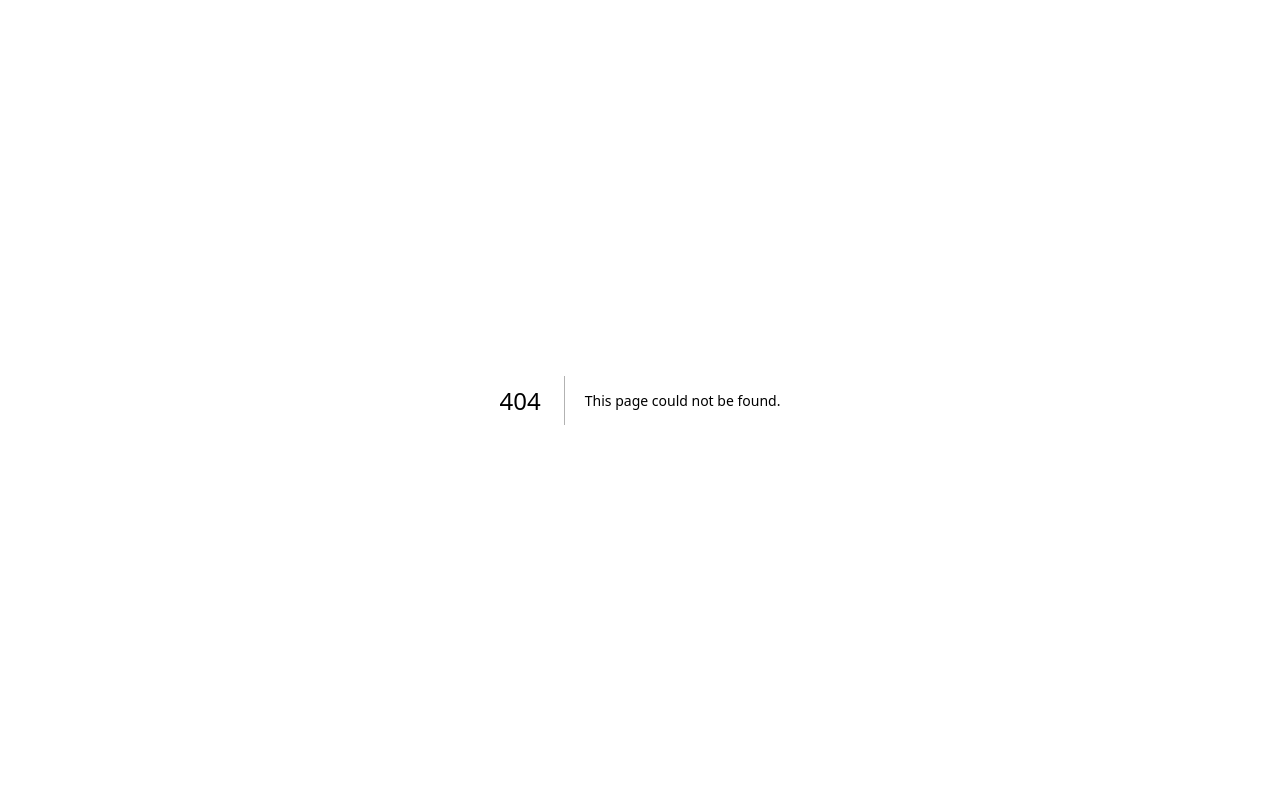
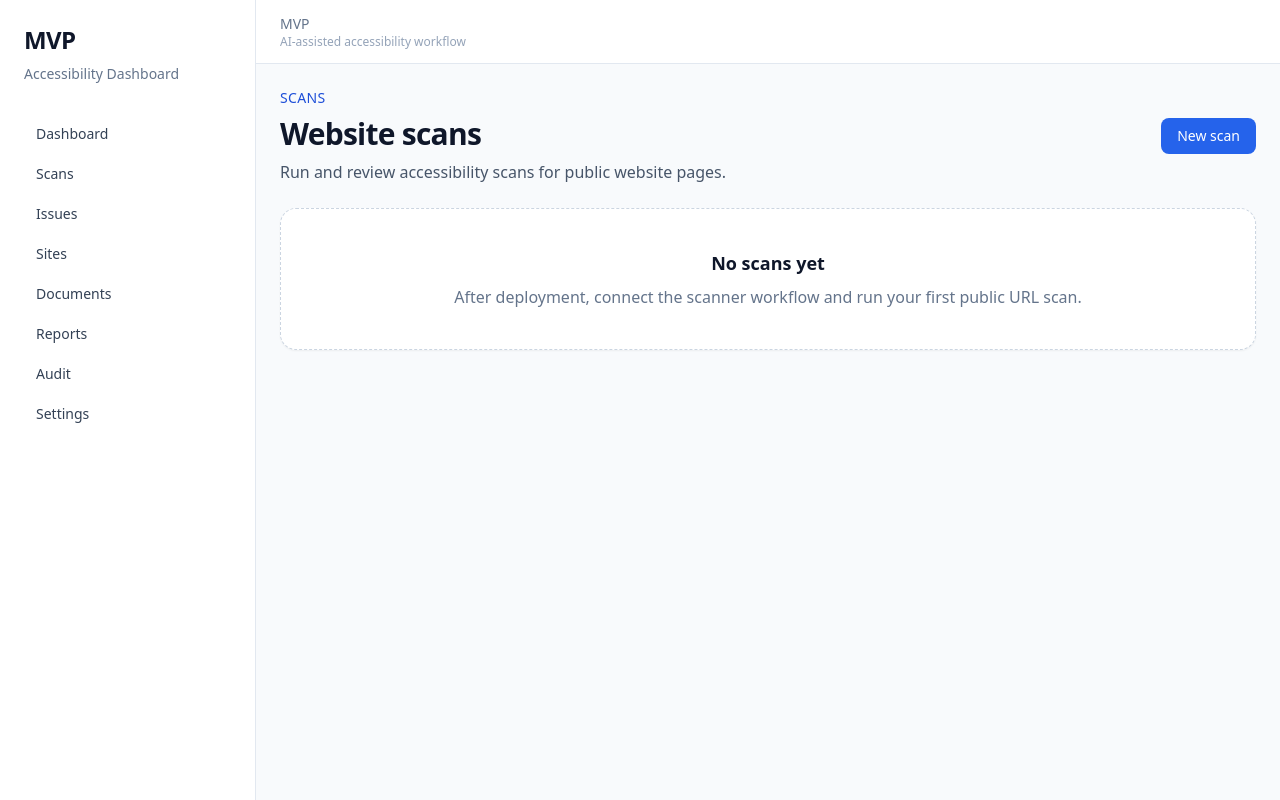
Before and after one commit to AltaerAgency/MVP, a Next.js app: page /scans in a window 1280 px wide. Before the commit this address had no page. Built offline with nearby package versions, Linux system fonts and the light colour scheme.

Commit message:
Add scans page

```diff
--- /dev/null
+++ b/src/app/(dashboard)/scans/page.tsx
@@ -0,0 +1,20 @@
+import Link from "next/link";
+
+export default function ScansPage() {
+  return (
+    <div className="space-y-6">
+      <div className="flex items-center justify-between">
+        <div>
+          <p className="text-sm font-medium uppercase tracking-wide text-blue-700">Scans</p>
+          <h1 className="mt-2 text-3xl font-bold tracking-tight text-slate-900">Website scans</h1>
+          <p className="mt-2 text-slate-600">Run and review accessibility scans for public website pages.</p>
+        </div>
+        <Link href="/scans/new" className="rounded-lg bg-blue-600 px-4 py-2 text-sm font-medium text-white hover:bg-blue-700">New scan</Link>
+      </div>
+      <div className="rounded-2xl border border-dashed border-slate-300 bg-white p-10 text-center shadow-sm">
+        <h2 className="text-lg font-semibold text-slate-900">No scans yet</h2>
+        <p className="mt-2 text-slate-500">After deployment, connect the scanner workflow and run your first public URL scan.</p>
+      </div>
+    </div>
+  );
+}
```
